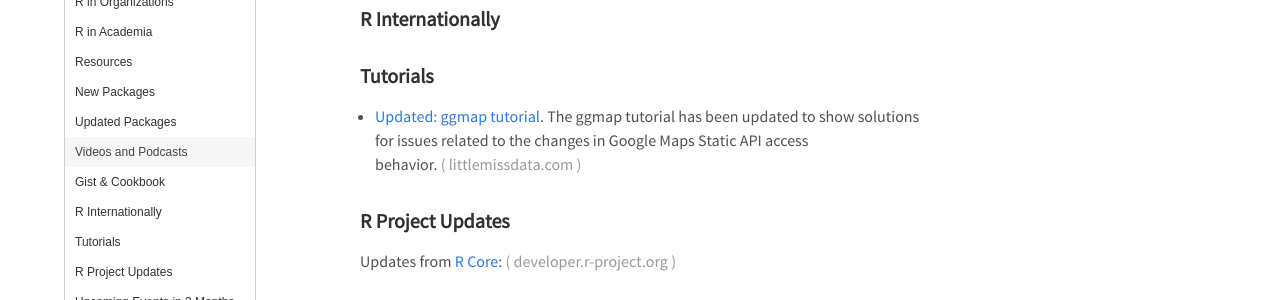
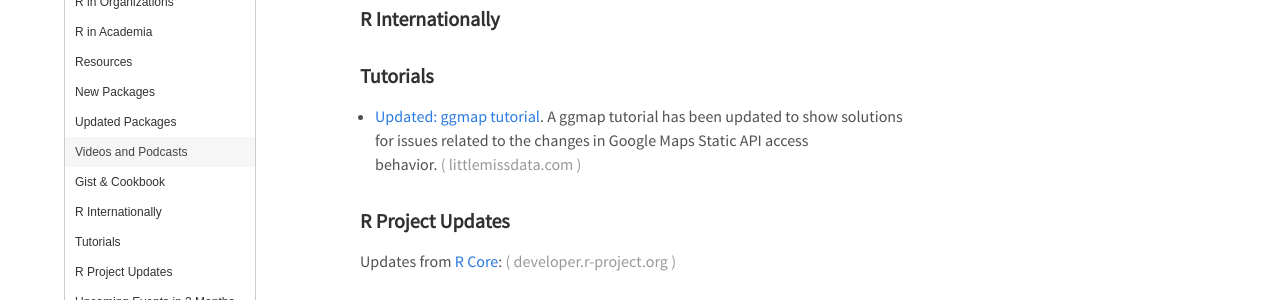
Before and after one commit to rweekly/rweekly.org, a Jekyll site: the page built from draft.md, in a window 1280 px wide and 900 px high, scrolled down 830 px. Shown: the part 154-454 px from the top of the window. Built offline with Jekyll 4.4.1, drawn with Linux system fonts in a browser that asks for light colours; emoji names are drawn with the system emoji font; comment, search, counter and statistics services are not loaded.

Commit message:
Update draft.md

```diff
--- a/draft.md
+++ b/draft.md
@@ -65,7 +65,7 @@ Release Date: 2018-12-16
 
 ###  Tutorials
 
-+ [Updated: ggmap tutorial](https://www.littlemissdata.com/blog/maps). The ggmap tutorial has been updated to show solutions for issues related to the changes in Google Maps Static API access behavior.
++ [Updated: ggmap tutorial](https://www.littlemissdata.com/blog/maps). A ggmap tutorial has been updated to show solutions for issues related to the changes in Google Maps Static API access behavior.
 
 
 <!--<div class="post-more-begi
```
